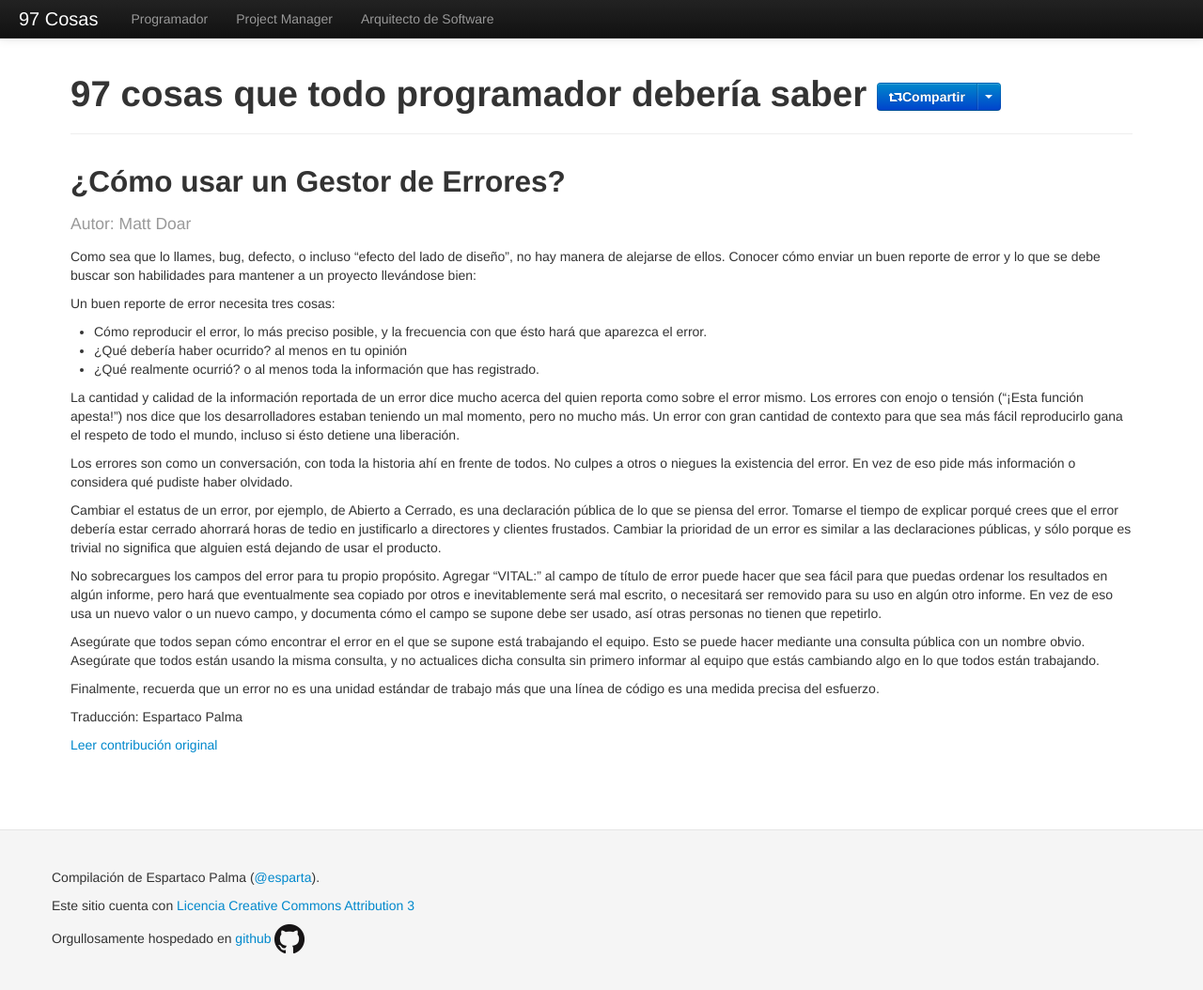
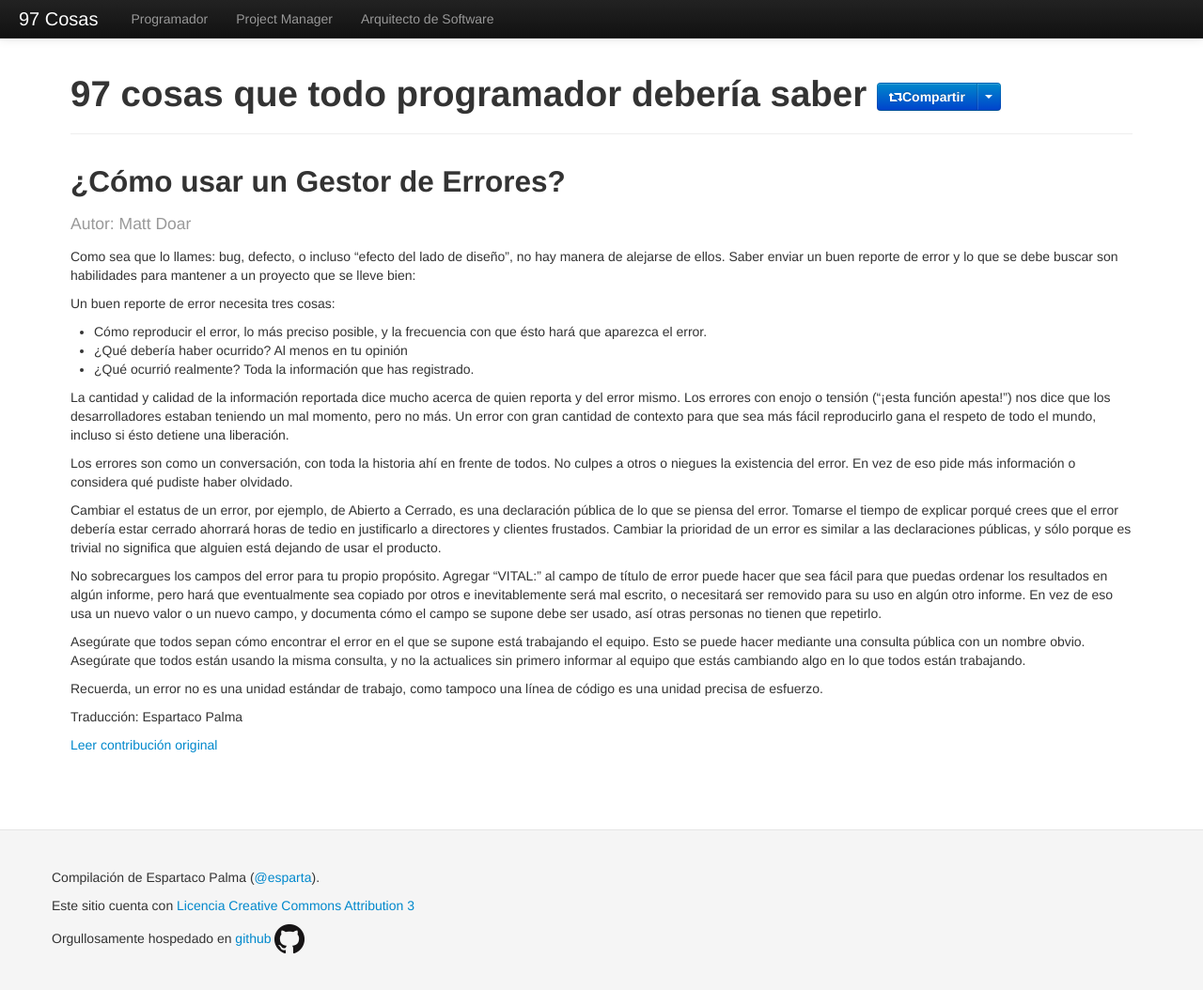
Before and after one commit to esparta/97cosas, a Jekyll site: the page built from programador/como-usar-bug-tracker.md, in a window 1280 px wide and 1056 px high. Shown: the whole window at 94% size. Built offline with Jekyll 4.4.1, drawn with Linux system fonts in a browser that asks for light colours; comment, search, counter and statistics services are not loaded.

Commit message:
Spelling corrections on como-usar-bug-tracker

```diff
--- a/programador/como-usar-bug-tracker.md
+++ b/programador/como-usar-bug-tracker.md
@@ -7,28 +7,28 @@ translator: Espartaco Palma
 original: http://programmer.97things.oreilly.com/wiki/index.php/How_to_Use_a_Bug_Tracker
 ---
 
-Como sea que lo llames, bug, defecto, o incluso "efecto del lado de diseño", no
-hay manera de alejarse de ellos. Conocer cómo enviar un buen reporte de error y
-lo que se debe buscar son habilidades para mantener a un proyecto llevándose
-bien:
+Como sea que lo llames: bug, defecto, o incluso "efecto del lado de diseño", no
+hay manera de alejarse de ellos. Saber enviar un buen reporte de error y
+lo que se debe buscar son habilidades para mantener a un proyecto que se
+lleve bien:
 
 Un buen reporte de error necesita tres cosas:
 
 * Cómo reproducir el error, lo más preciso posible, y la frecuencia con que
 ésto hará que aparezca el error.
-* ¿Qué debería haber ocurrido? al menos en tu opinión
-* ¿Qué realmente ocurrió? o al menos toda la información que has registrado.
+* ¿Qué debería haber ocurrido? Al menos en tu opinión
+* ¿Qué ocurrió realmente? Toda la información que has registrado.
 
-La cantidad y calidad de la información reportada de un error dice mucho acerca
-del quien reporta como sobre el error mismo. Los errores con enojo o tensión
-("¡Esta función apesta!") nos dice que los desarrolladores estaban teniendo un
-mal momento, pero no mucho más. Un error con gran cantidad de contexto para que
-sea más fácil reproducirlo gana el respeto de todo el mundo, incluso si ésto
-detiene una liberación.
+La cantidad y calidad de la información reportada dice mucho acerca de
+quien reporta y del error mismo. Los errores con enojo o tensión ("¡esta
+función apesta!") nos dice que los desarrolladores estaban teniendo un
+mal momento, pero no más. Un error con gran cantidad de contexto para que
+sea más fácil reproducirlo gana el respeto de todo el mundo, incluso si
+ésto detiene una liberación.
 
-Los errores son como un conversación, con toda la historia ahí en frente de
-todos. No culpes a otros o niegues la existencia del error. En vez de eso pide
-más información o considera qué pudiste haber olvidado.
+Los errores son como un conversación, con toda la historia ahí en frente
+de todos. No culpes a otros o niegues la existencia del error. En vez de
+eso pide más información o considera qué pudiste haber olvidado.
 
 Cambiar el estatus de un error, por ejemplo, de Abierto a Cerrado, es una
 declaración pública de lo que se piensa del error. Tomarse el tiempo de
@@ -47,9 +47,9 @@ que repetirlo.
 
 Asegúrate que todos sepan cómo encontrar el error en el que se supone está
 trabajando el equipo. Esto se puede hacer mediante una consulta pública con un
-nombre obvio. Asegúrate que todos están usando la misma consulta, y no
-actualices dicha consulta sin primero informar al equipo que estás cambiando
-algo en lo que todos están trabajando.
+nombre obvio. Asegúrate que todos están usando la misma consulta, y no la
+actualices sin primero informar al equipo que estás cambiando algo en lo
+que todos están trabajando.
 
-Finalmente, recuerda que un error no es una unidad estándar de trabajo más que
-una línea de código es una medida precisa del esfuerzo.
+Recuerda, un error no es una unidad estándar de trabajo, como tampoco una
+línea de código es una unidad precisa de esfuerzo.
```
Also changed, not shown: programador/aprende-usar-linea-comando.md (renamed from programador/conoce-como-usar-linea-comando.md).
